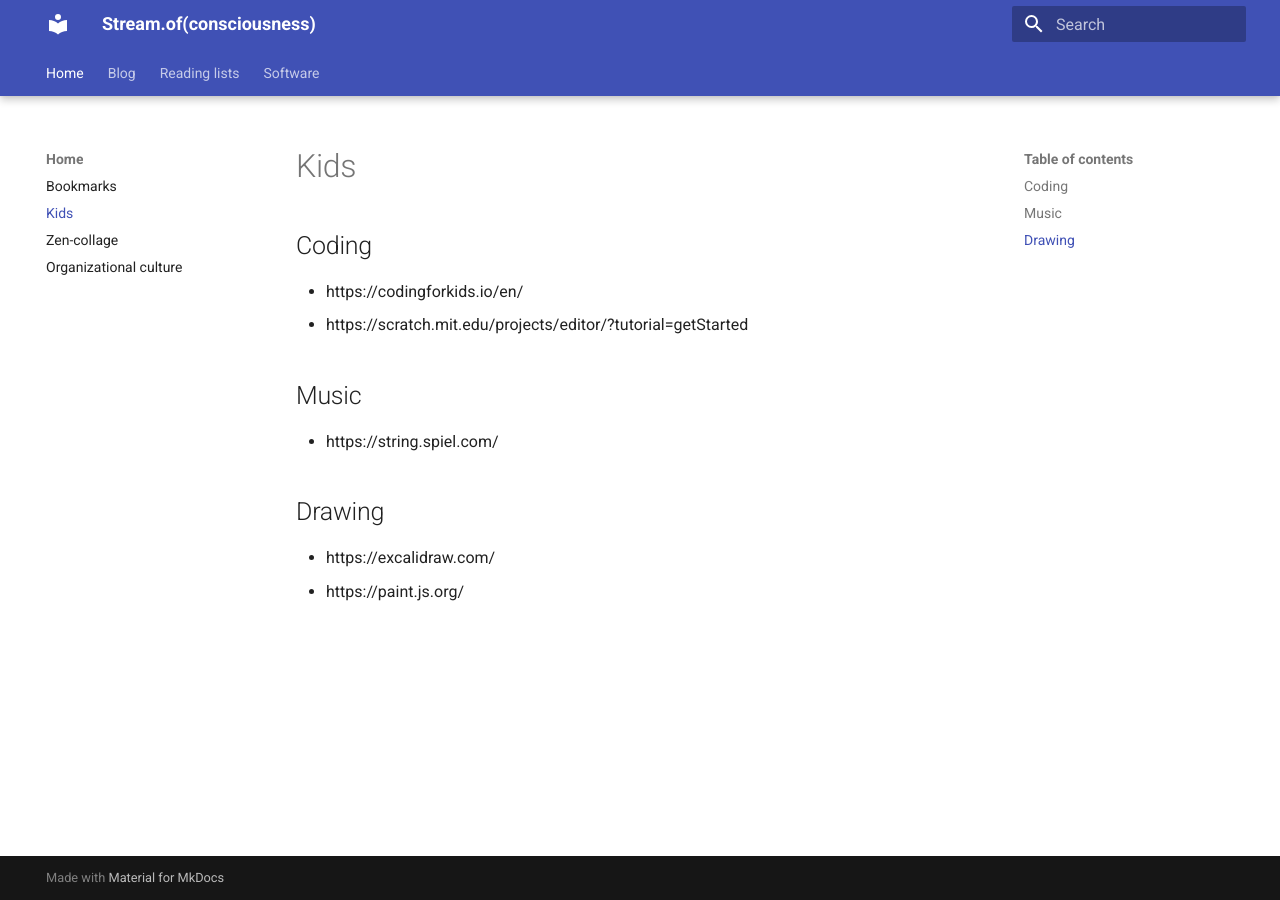
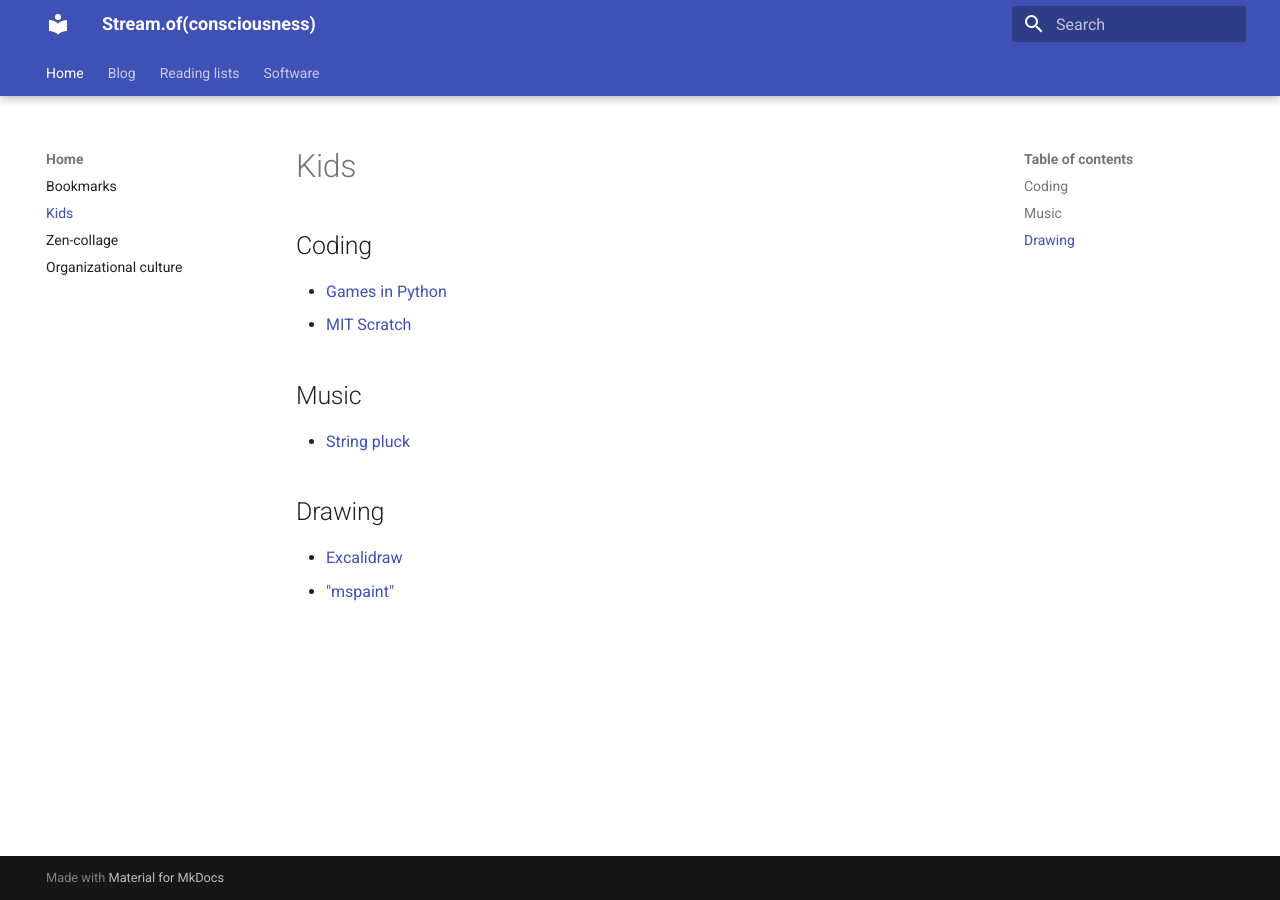
Before and after one commit to sed-i/sed-i.github.io, an MkDocs documentation site: the page built from docs/kids.md, in a window 1280 px wide. Built offline with MkDocs 1.6.1 and Material for MkDocs 9.7.7, drawn with Linux system fonts in a browser that asks for light colours.

Commit message:
Fix links

```diff
--- a/docs/kids.md
+++ b/docs/kids.md
@@ -1,12 +1,12 @@
 ## Coding
-- https://codingforkids.io/en/
-- https://scratch.mit.edu/projects/editor/?tutorial=getStarted
+- [Games in Python](https://codingforkids.io/en/)
+- [MIT Scratch](https://scratch.mit.edu/projects/editor/?tutorial=getStarted)
 
 
 ## Music
-- https://string.spiel.com/
+- [String pluck](https://string.spiel.com/)
 
 
 ## Drawing
-- https://excalidraw.com/
-- https://paint.js.org/
+- [Excalidraw](https://excalidraw.com/)
+- ["mspaint"](https://paint.js.org/)
```
